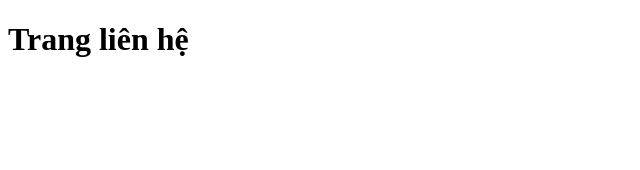
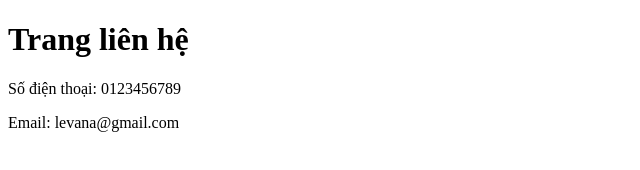
Before and after one commit to namdp1999/product-exam-t1-24, a plain HTML site: page lien-he.html in a window 1280 px wide. Shown: the whole page, without its empty margins (0-640 px from the left). Drawn offline with Linux system fonts and the light colour scheme.

Commit message:
Update page contact

```diff
--- a/lien-he.html
+++ b/lien-he.html
@@ -7,5 +7,8 @@
 </head>
 <body>
   <h1>Trang liên hệ</h1>
+
+  <p>Số điện thoại: 0123456789</p>
+  <p>Email: levana@gmail.com</p>
 </body>
 </html>
```
